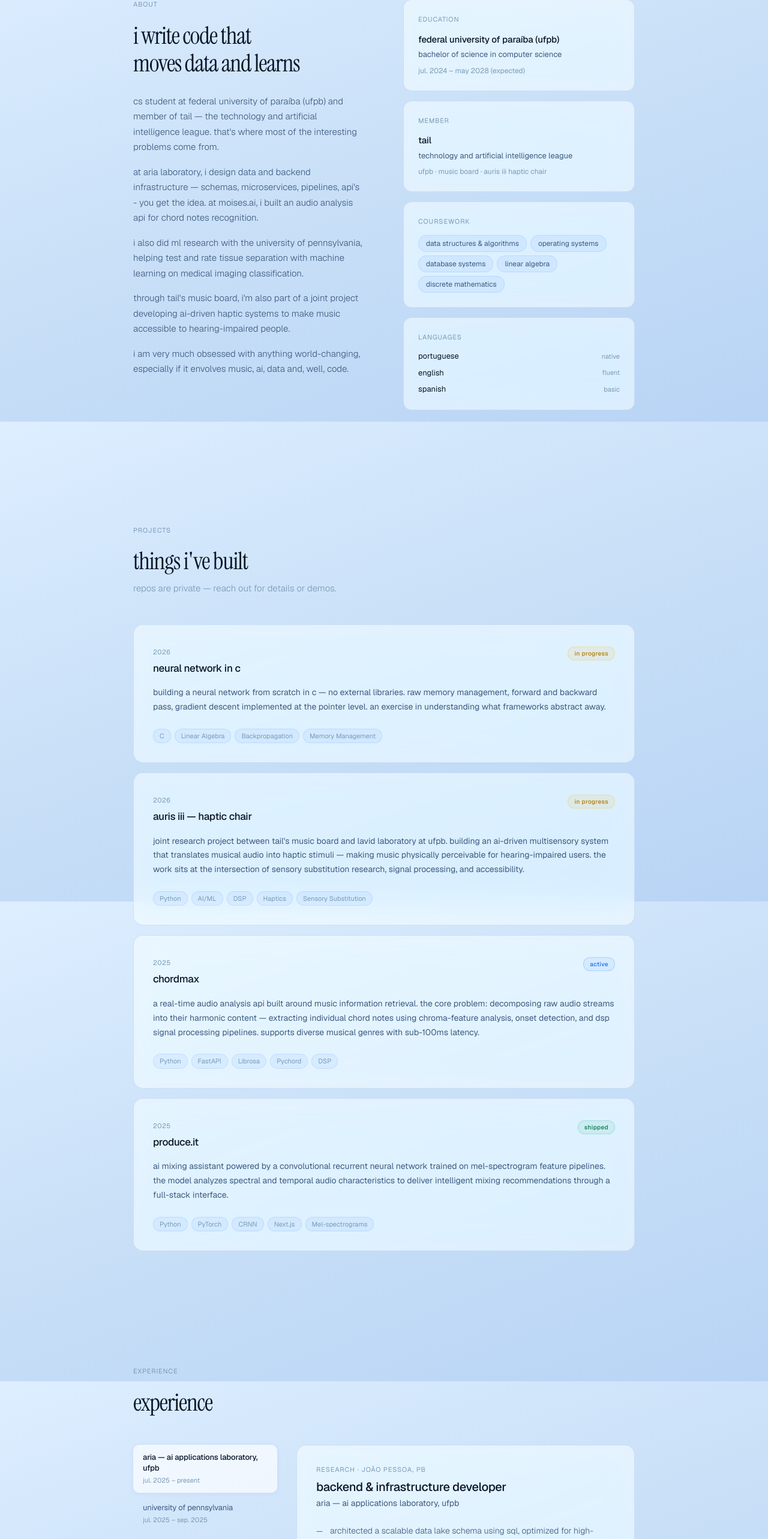
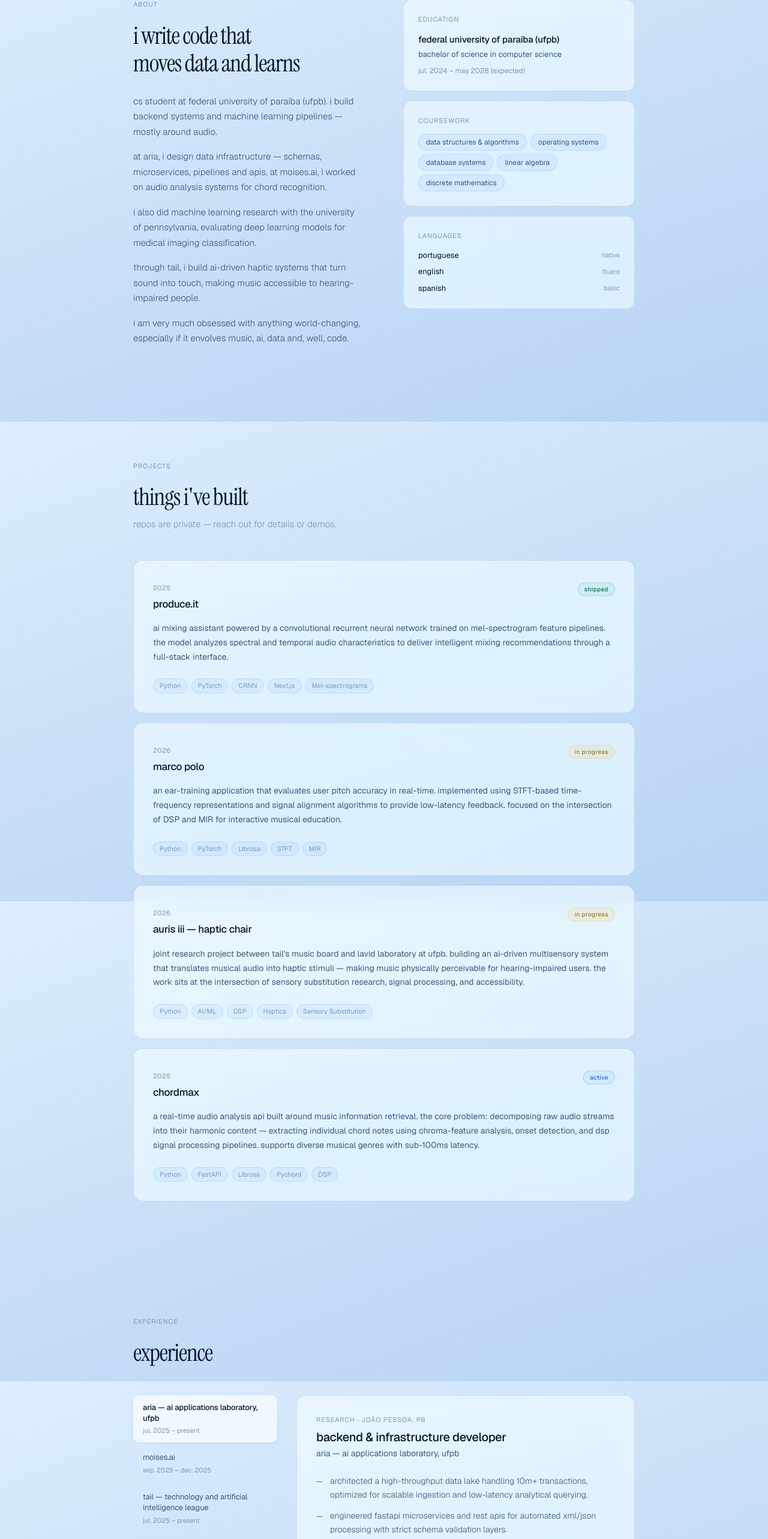
Before and after one commit to guilopeszw/guilopeszw.github.io, a React (Vite) app: page / in a window 1280 px wide. Shown: the part 897-3463 px from the top of the page at 60% size. Built offline with nearby package versions, Linux system fonts and the light colour scheme.

Commit message:
feat: adding tail to experience

```diff
--- a/src/data/portfolio.js
+++ b/src/data/portfolio.js
@@ -12,11 +12,20 @@ export const personal = {
 
 export const projects = [
   {
-    id: "nn-c",
-    title: "neural network in c",
+    id: "produceit",
+    title: "produce.it",
     description:
-      "building a neural network from scratch in c — no external libraries. raw memory management, forward and backward pass, gradient descent implemented at the pointer level. an exercise in understanding what frameworks abstract away.",
-    tech: ["C", "Linear Algebra", "Backpropagation", "Memory Management"],
+      "ai mixing assistant powered by a convolutional recurrent neural network trained on mel-spectrogram feature pipelines. the model analyzes spectral and temporal audio characteristics to deliver intelligent mixing recommendations through a full-stack interface.",
+    tech: ["Python", "PyTorch", "CRNN", "Next.js", "Mel-spectrograms"],
+    status: "shipped",
+    year: "2025",
+  },
+  {
+    id: "marco-polo",
+    title: "marco polo",
+    description:
+      "an ear-training application that evaluates user pitch accuracy in real-time. implemented using STFT-based time-frequency representations and signal alignment algorithms to provide low-latency feedback. focused on the intersection of DSP and MIR for interactive musical education.",
+    tech: ["Python", "PyTorch", "Librosa", "STFT", "MIR"],
     status: "in progress",
     year: "2026",
   },
@@ -38,15 +47,6 @@ export const projects = [
     status: "active",
     year: "2025",
   },
-  {
-    id: "produceit",
-    title: "produce.it",
-    description:
-      "ai mixing assistant powered by a convolutional recurrent neural network trained on mel-spectrogram feature pipelines. the model analyzes spectral and temporal audio characteristics to deliver intelligent mixing recommendations through a full-stack interface.",
-    tech: ["Python", "PyTorch", "CRNN", "Next.js", "Mel-spectrograms"],
-    status: "shipped",
-    year: "2025",
-  },
 ];
 
 export const experience = [
@@ -58,21 +58,9 @@ export const experience = [
     location: "joão pessoa, pb",
     type: "research",
     bullets: [
-      "architected a scalable data lake schema using sql, optimized for high-throughput data ingestion and analytical querying.",
-      "engineered a fastapi microservice for automated xml transaction processing with schema validation layers.",
-      "designed end-to-end data pipelines that reduced data inconsistency errors in downstream analytics.",
-    ],
-  },
-  {
-    id: "upenn",
-    role: "machine learning researcher (remote, volunteer)",
-    org: "university of pennsylvania",
-    period: "jul. 2025 – sep. 2025",
-    location: "philadelphia, pa",
-    type: "research",
-    bullets: [
-      "volunteered on medical imaging research — evaluated deep learning models for mammogram tissue classification on gpu-accelerated virtual machines.",
-      "benchmarked accuracy across multiple architectures to guide research decisions.",
+      "architected a high-throughput data lake handling 10m+ transactions, optimized for scalable ingestion and low-latency analytical querying.",
+      "engineered fastapi microservices and rest apis for automated xml/json processing with strict schema validation layers.",
+      "designed end-to-end data pipelines supporting backend services and downstream machine learning workloads.",
     ],
   },
   {
@@ -83,11 +71,34 @@ export const experience = [
     location: "joão pessoa, pb",
     type: "research",
     bullets: [
-      "volunteered building fastapi rest endpoints for transient event recognition and audio metadata storage.",
-      "built an automated chord annotation pipeline using librosa and pychord, eliminating manual labeling at scale.",
+      "built fastapi rest endpoints for transient event detection in audio signals and structured metadata storage.",
+      "developed an automated chord annotation pipeline using librosa and pychord, eliminating manual labeling and enabling scalable mir analysis.",
     ],
   },
-
+  {
+  id: "tail",
+  role: "music & dsp researcher",
+  org: "tail — technology and artificial intelligence league",
+  period: "jul. 2025 – present",
+  location: "joão pessoa, pb",
+  type: "research",
+  bullets: [
+    "conducted research in sensory substitution, mapping audio signal frequencies to haptic feedback systems.",
+    "developed auris iii — an ai-driven pipeline combining stem separation and midi-to-haptic encoding for tactile music representation.",
+  ],
+  },
+  {
+    id: "upenn",
+    role: "machine learning researcher (remote, volunteer)",
+    org: "university of pennsylvania",
+    period: "jul. 2025 – sep. 2025",
+    location: "philadelphia, pa",
+    type: "research",
+    bullets: [
+      "worked on medical imaging research — trained and evaluated deep learning models for mammogram tissue classification on gpu-accelerated environments.",
+      "benchmarked model performance across architectures to inform research direction and optimization trade-offs.",
+    ],
+  }
 ];
 
 export const stack = {
--- a/src/sections/About.jsx
+++ b/src/sections/About.jsx
@@ -21,13 +21,21 @@ export default function About() {
 
         <div style={{ display: "flex", flexDirection: "column", gap: "16px" }}>
           {[
-              `cs student at federal university of paraíba (ufpb) and member of tail — the technology and artificial intelligence league. that's where most of the interesting problems come from.`,
-              `at aria laboratory, i design data and backend infrastructure — schemas, microservices, pipelines, api's - you get the idea. at moises.ai, i built an audio analysis api for chord notes recognition.`,
-              `i also did ml research with the university of pennsylvania, helping test and rate tissue separation with machine learning on medical imaging classification.`,
-              `through tail's music board, i'm also part of a joint project developing ai-driven haptic systems to make music accessible to hearing-impaired people.`,
+            `cs student at federal university of paraíba (ufpb). i build backend systems and machine learning pipelines — mostly around audio.`,
+            `at aria, i design data infrastructure — schemas, microservices, pipelines and apis. at moises.ai, i worked on audio analysis systems for chord recognition.`,
+            `i also did machine learning research with the university of pennsylvania, evaluating deep learning models for medical imaging classification.`,
+            `through tail, i build ai-driven haptic systems that turn sound into touch, making music accessible to hearing-impaired people.`,
             `i am very much obsessed with anything world-changing, especially if it envolves music, ai, data and, well, code.`,
           ].map((text, i) => (
-              <p key={i} style={{ fontSize: "15px", lineHeight: "1.7", color: "var(--text-secondary)", fontWeight: 300 }}>
+            <p
+              key={i}
+              style={{
+                fontSize: "15px",
+                lineHeight: "1.7",
+                color: "var(--text-secondary)",
+                fontWeight: 300,
+              }}
+            >
               {text}
             </p>
           ))}
@@ -52,25 +60,6 @@ export default function About() {
             </p>
             <p style={{ fontSize: "12px", color: "var(--text-muted)", marginTop: "8px" }}>
               {education.period}
-            </p>
-          </div>
-
-          {/* TAIL */}
-          <div
-            className="glass"
-            style={{ borderRadius: "14px", padding: "24px" }}
-          >
-            <p style={{ fontSize: "11px", color: "var(--text-muted)", letterSpacing: "0.08em", textTransform: "uppercase", marginBottom: "14px" }}>
-              member
-            </p>
-            <p style={{ fontSize: "15px", fontWeight: 500, color: "var(--text-primary)", letterSpacing: "-0.01em" }}>
-              tail
-            </p>
-            <p style={{ fontSize: "13px", color: "var(--text-secondary)", marginTop: "4px" }}>
-              technology and artificial intelligence league
-            </p>
-            <p style={{ fontSize: "12px", color: "var(--text-muted)", marginTop: "8px" }}>
-              ufpb · music board · auris iii haptic chair
             </p>
           </div>
 
```
Lines whose indentation alone changed are shown as unchanged.
